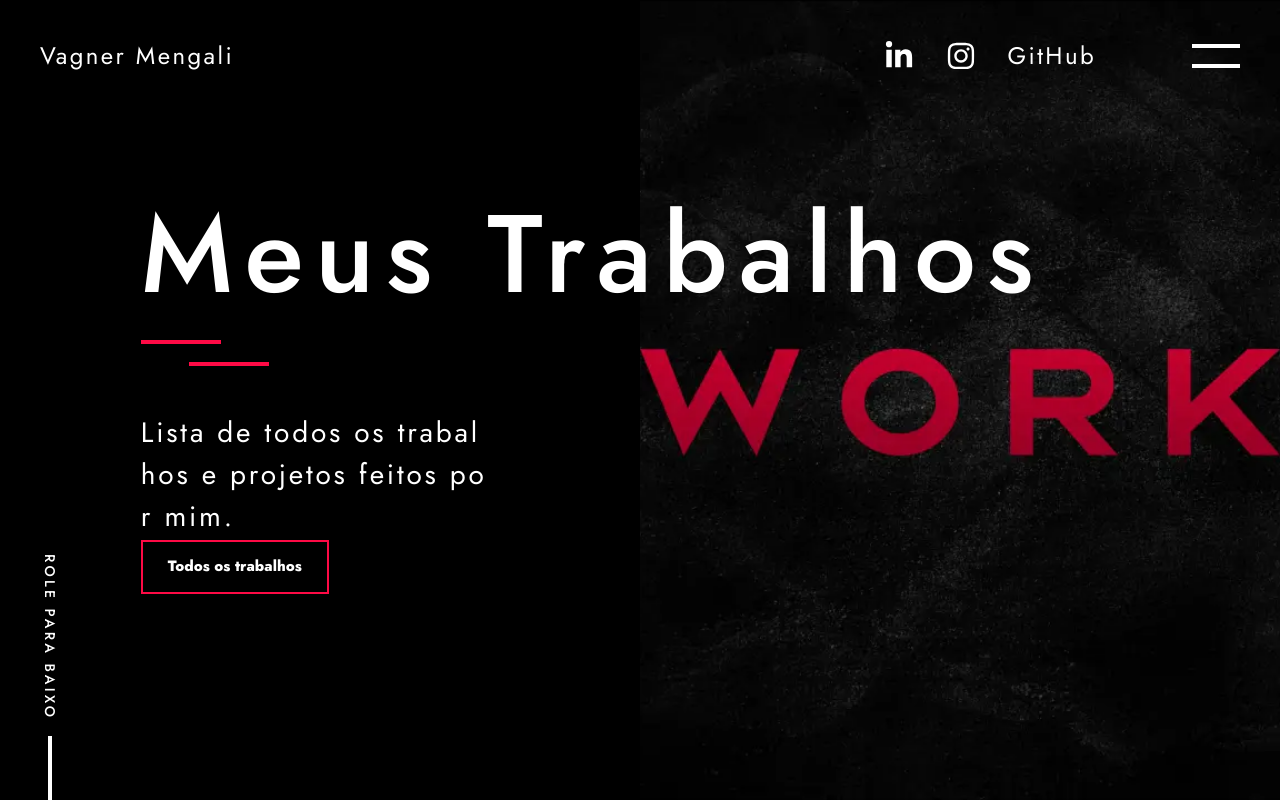
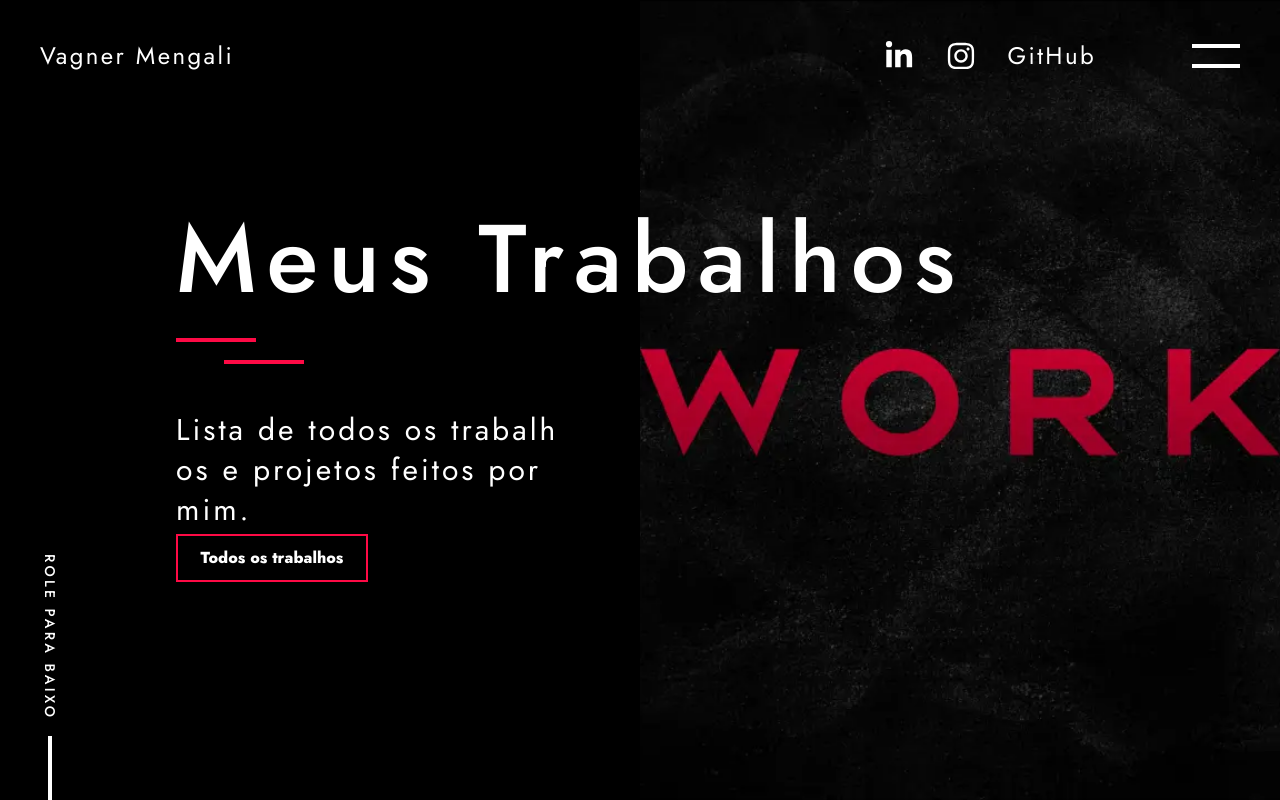
Before and after one commit to vagnermengali/developer-purple-portfolio, a Next.js app: page /work in a window 1280 px wide. Shown: the top 800 px of the page. Built offline with nearby package versions, Linux system fonts and the light colour scheme.

Commit message:
feat: add new qa

```diff
--- a/src/components/Templates/TemplateRoute/index.tsx
+++ b/src/components/Templates/TemplateRoute/index.tsx
@@ -20,18 +20,18 @@ const TemplateRoute = ({ image, children, title, details, textButton, email, git
   return (
     <section className="w-screen h-full flex flex-col bg-gradient2">
       <div className="w-full min-h-screen flex justify-center items-center relative overflow-hidden bg-brand2 flex-row">
-        <div className="w-1/2 h-full flex justify-center flex-col z-30 absolute sm:flex-col left-5 sm:left-10 lg:left-[11%] top-[25%] sm:top-auto">
+        <div className="w-1/2 h-full flex justify-center flex-col z-30 absolute sm:flex-col left-5 sm:left-10 lg:left-44 top-1/4 sm:top-auto">
           <AnimatedCharactersDetailsLeft duration={1} animate>
-            <h2 className="text-white leading-none tracking-widest font-medium w-[62.5rem] text-4xl sm:text-[3.875rem] lg:text-[6.875rem]">{title}</h2>
+            <h2 className="text-white leading-none tracking-widest font-medium w-full text-4xl sm:text-6xl lg:text-8xl sm:whitespace-nowrap">{title}</h2>
           </AnimatedCharactersDetailsLeft>
           <Bars />
           <AnimatedCharactersDetailsLeft duration={1.1} animate>
-            <div className="w-full min-w-[12.5rem] mb-[.1rem] h-[3.25rem] lg:mb-8 lg:h-[5.25rem] lg:w-[90%] lg:min-w-[36.875rem] lg:pr-60">
-              <h3 className="w-full text-white text-sm leading-4 sm:text-xl sm:leading-5 lg:text-[1.75rem] lg:leading-[2.625rem] tracking-widest break-all whitespace-normal">{details}</h3>
+            <div className="w-full min-w-48 mb-1 h-12 lg:mb-8 lg:h-20 lg:w-full lg:min-w-full lg:pr-60">
+              <h3 className="w-full text-white text-sm leading-4 sm:text-xl sm:leading-5 lg:text-3xl lg:leading-10 tracking-widest break-all whitespace-normal">{details}</h3>
             </div>
           </AnimatedCharactersDetailsLeft>
           <AnimatedTextButton duration={1.2} width="calc(100vw - 1.25rem)" animate>
-            <Link className="w-[9.6875rem] h-11 text-xs relative top-1/2 left-2/4 mb-0 -translate-x-1/2 sm:w-40 sm:h-12 sm:text-[.8rem] hover:bg-brand1 hover:border-2 hover:border-solid hover:border-brand1 lg:w-[11.75rem] lg:h-[3.375rem] lg:text-[.9375rem] sm:top-auto sm:left-auto sm:translate-x-0 flex items-center justify-center text-white cursor-pointer no-underline font-extrabold whitespace-nowrap bg-transparent text-center leading-[.1125rem] border-[.125rem] border-solid border-brand1 transition-all duration-300 ease-linear px-8 py-[1.125rem]" href={`${link}`} target="_blank">{textButton}</Link>
+            <Link className="w-40 h-11 text-xs relative top-1/2 left-2/4 mb-0 -translate-x-1/2 sm:w-40 sm:h-12 sm:text-sm hover:bg-brand1 hover:border-2 hover:border-solid hover:border-brand1 lg:w-48 lg:h-12 lg:text-base sm:top-auto sm:left-auto sm:translate-x-0 flex items-center justify-center text-white cursor-pointer no-underline font-extrabold whitespace-nowrap bg-transparent text-center leading-1 border-2 border-solid border-brand1 transition-all duration-300 ease-linear px-8 py-1" href={`${link}`} target="_blank">{textButton}</Link>
           </AnimatedTextButton>
         </div>
         <motion.div
--- a/src/data/WorkData.ts
+++ b/src/data/WorkData.ts
@@ -3,7 +3,7 @@ export const Work = [
         id: 1,
         name: "Portfolio",
         description: "",
-        tags: ["NextJs", "TypeScript", "Styled Components"],
+        tags: ["NextJs", "TypeScript", "TailwindCSS"],
         image: "/portfolio.webp",
         screens: { desktop: true, mobile: true },
         demo: "https://portfolio-vagner-mengali-vagnermengali.vercel.app/",
```
